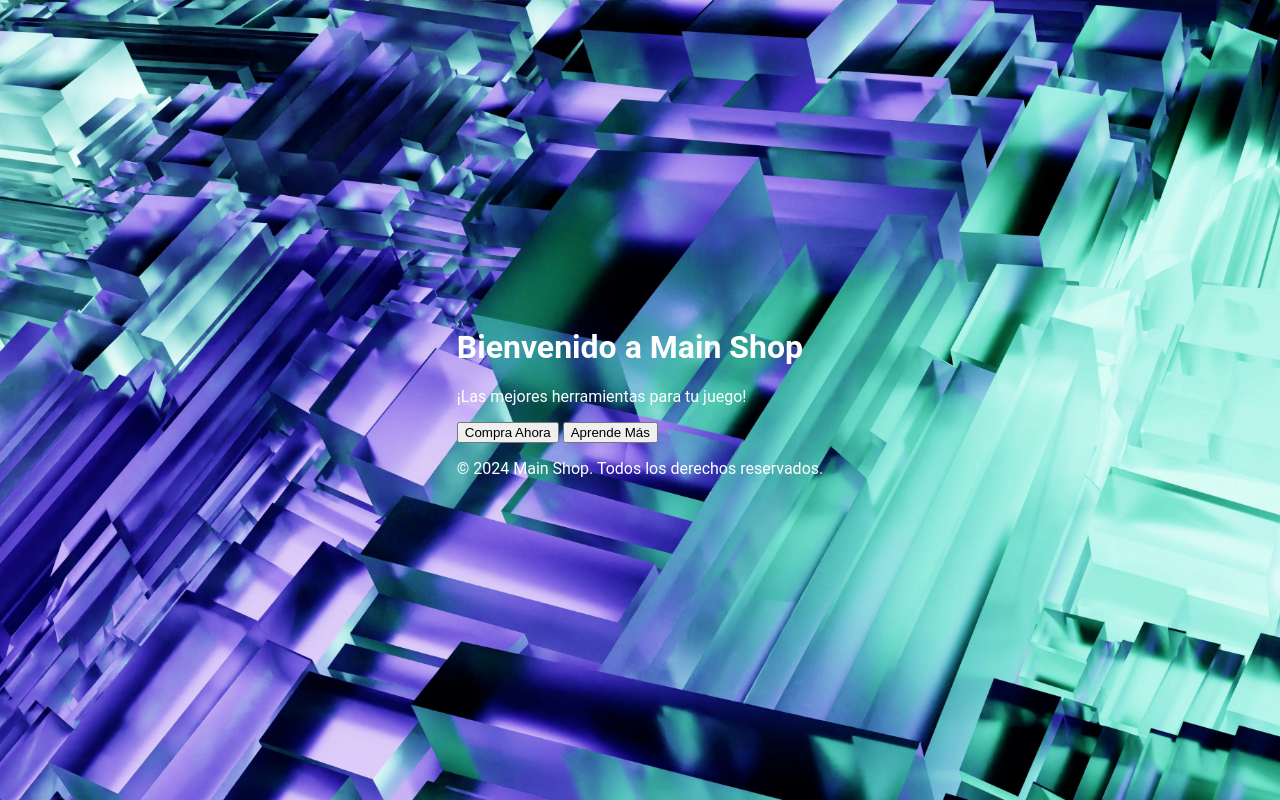
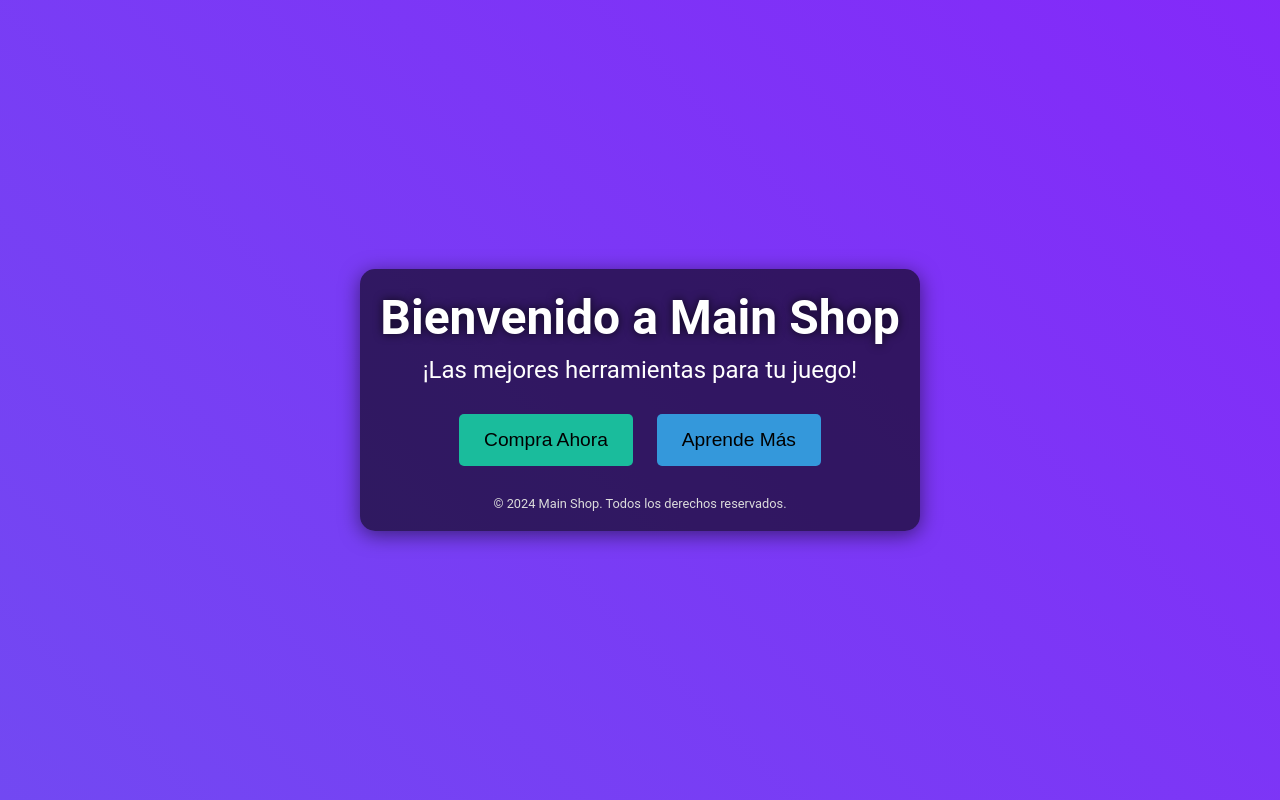
Before and after one commit to VolterHK/MAIN-SHOP, a plain HTML site: page index.html in a window 1280 px wide. Drawn offline with Linux system fonts and the light colour scheme.

Commit message:
Update style.css

```diff
--- a/style.css
+++ b/style.css
@@ -1,3 +1,9 @@
+* {
+    margin: 0;
+    padding: 0;
+    box-sizing: border-box;
+}
+
 body {
     margin: 0;
     font-family: 'Roboto', sans-serif;
@@ -6,8 +12,15 @@ body {
     display: flex;
     justify-content: center;
     align-items: center;
-    background: url('images/background.jpg') no-repeat center center fixed; /* Imagen de fondo */
-    background-size: cover; /* Cubre toda la pantalla */
+    background: linear-gradient(45deg, #4A90E2, #9013FE); /* Gradiente de fondo */
+    background-size: 400% 400%; /* Aumenta el tamaño del fondo para animar */
+    animation: gradient 15s ease infinite; /* Animación del gradiente */
+}
+
+@keyframes gradient {
+    0% { background-position: 0% 50%; }
+    50% { background-position: 100% 50%; }
+    100% { background-position: 0% 50%; }
 }
 
 .container {
@@ -15,5 +28,66 @@ body {
     padding: 20px;
     background-color: rgba(0, 0, 0, 0.8); /* Fondo más oscuro */
     border-radius: 10px; /* Bordes redondeados */
-    transform: translateZ(0); /* Mejora el rendimiento del parallax */
 }
+
+
+
+.overlay {
+    background: rgba(0, 0, 0, 0.6);
+    padding: 20px;
+    border-radius: 15px;
+    text-align: center;
+    box-shadow: 0 4px 20px rgba(0, 0, 0, 0.5);
+}
+
+.title {
+    font-size: 3em;
+    margin-bottom: 10px;
+    text-shadow: 0 0 10px rgba(0, 0, 0, 0.7);
+    animation: fadeIn 1s ease-in-out;
+}
+
+.subtitle {
+    font-size: 1.5em;
+    margin-bottom: 20px;
+}
+
+.buy-button, .learn-button {
+    padding: 15px 25px;
+    font-size: 1.2em;
+    border: none;
+    border-radius: 5px;
+    margin: 10px;
+    cursor: pointer;
+    transition: transform 0.3s, background 0.3s, box-shadow 0.3s;
+}
+
+.buy-button {
+    background: #1abc9c;
+}
+
+.learn-button {
+    background: #3498db;
+}
+
+.buy-button:hover, .learn-button:hover {
+    transform: scale(1.05);
+    box-shadow: 0 4px 15px rgba(0, 0, 0, 0.3);
+}
+
+footer {
+    margin-top: 20px;
+    font-size: 0.8em;
+    color: #dcdcdc;
+}
+
+@keyframes fadeIn {
+    from {
+        opacity: 0;
+        transform: translateY(-20px);
+    }
+    to {
+        opacity: 1;
+        transform: translateY(0);
+    }
+}
```
